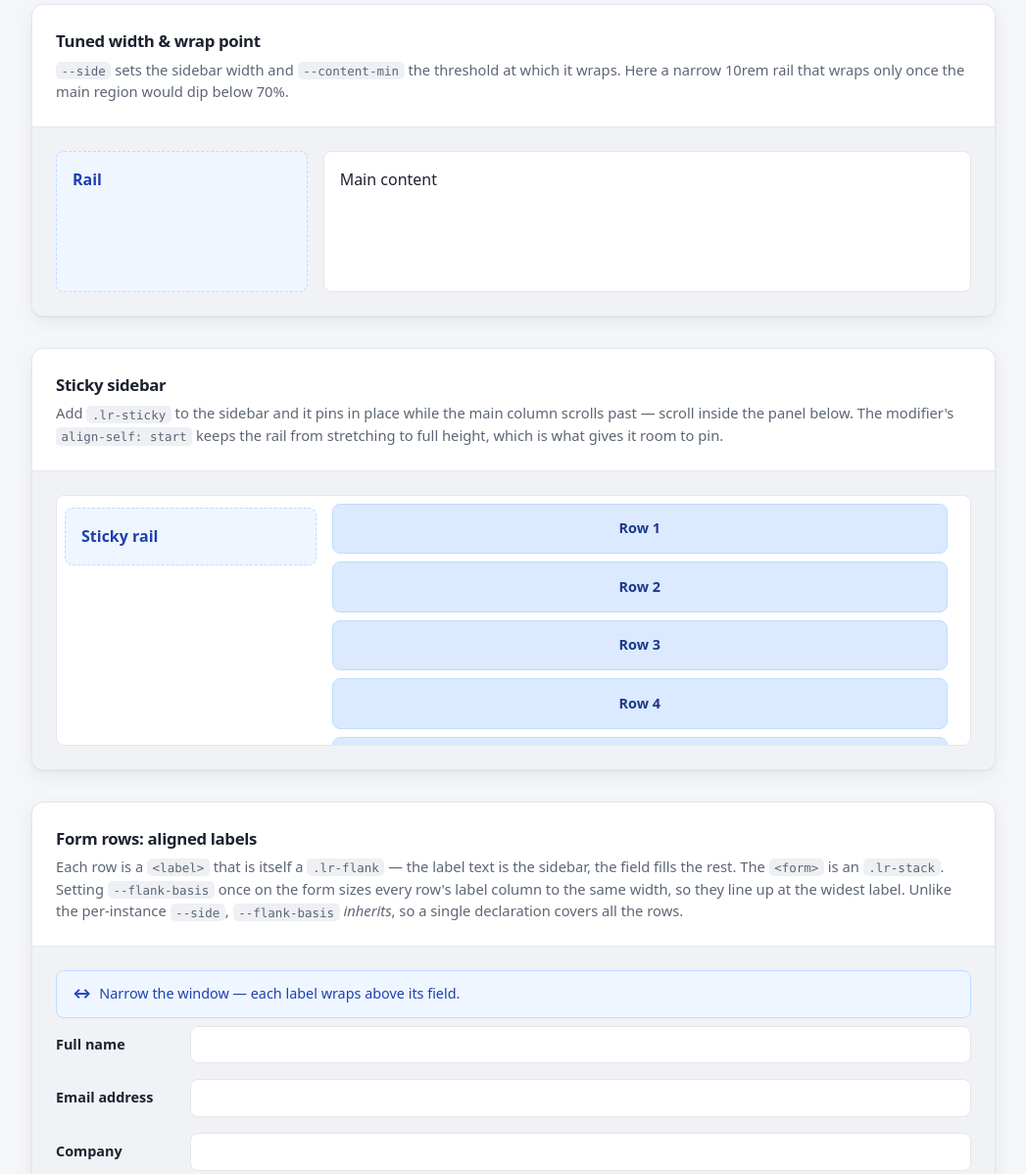
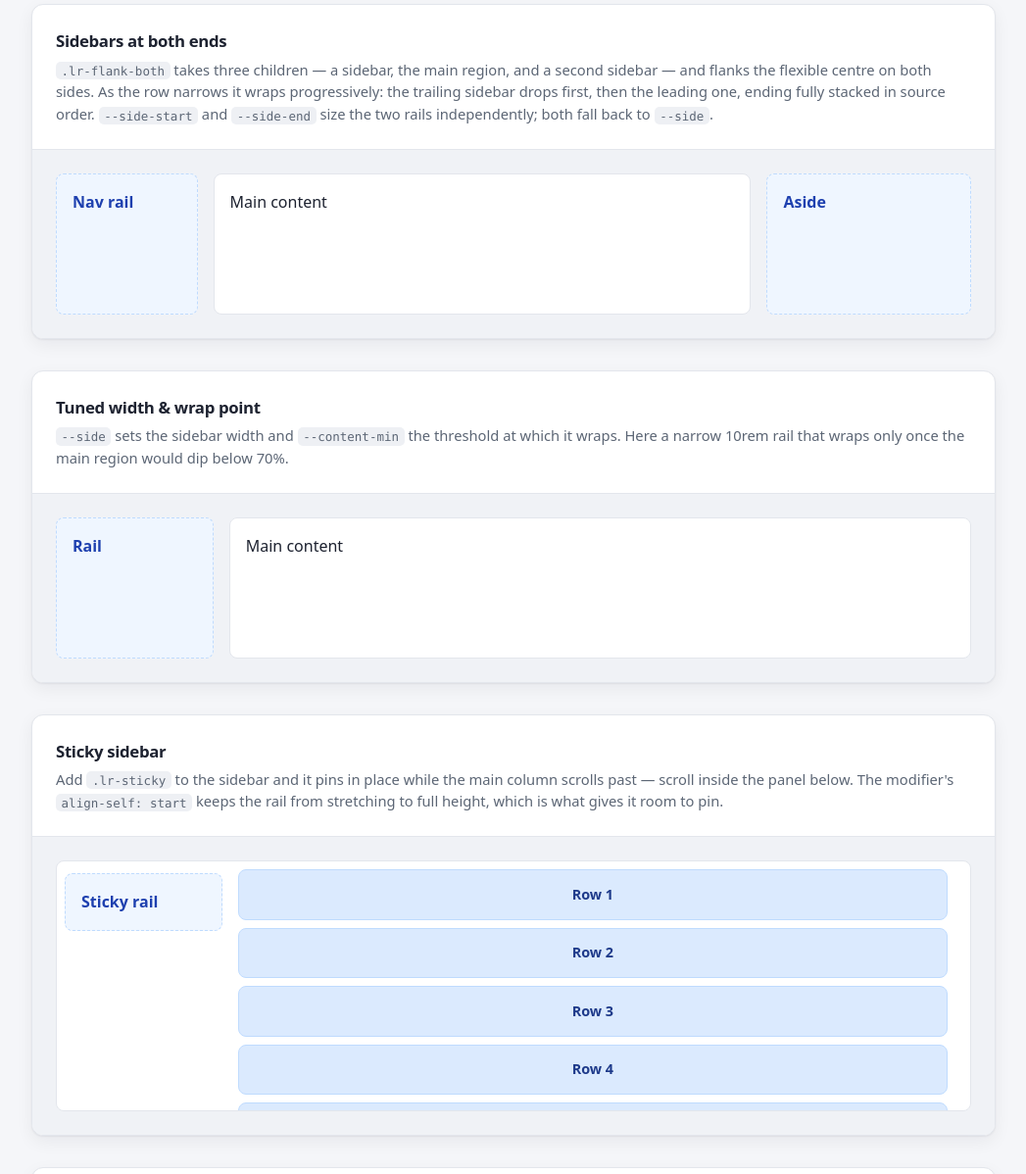
Before and after one commit to LRStack/LRLayout, a website: page showcase/flank.html in a window 1280 px wide. Shown: the part 979-2177 px from the top of the page at 98% size, without its empty margins (116-1163 px from the left). Drawn offline with nearby package versions, Linux system fonts and the light colour scheme; files that its build step writes are made by us from their sources.

Commit message:
added flank-both; reworked flank

```diff
--- a/showcase/flank.html
+++ b/showcase/flank.html
@@ -41,7 +41,7 @@
         <div class="demo__head lr-stack lr-gap-xs lr-pad-lg">
           <h2>Sidebar + main</h2>
           <p class="note">
-            A plain <code>.lr-flank</code>. The first child is the sidebar
+            A plain <code>.lr-flank-start</code>. The first child is the sidebar
             (<code>--side</code> wide), the second fills the rest.
           </p>
         </div>
@@ -49,7 +49,7 @@
           <p class="callout lr-cluster lr-items-baseline lr-gap-sm">
             Narrow the window until the sidebar drops below the main region.
           </p>
-          <div class="lr-flank">
+          <div class="lr-flank-start">
             <div class="panel">Sidebar</div>
             <div class="panel panel--main">Main content</div>
           </div>
@@ -65,9 +65,33 @@
           </p>
         </div>
         <div class="stage lr-stack lr-gap-sm lr-pad-lg">
-          <div class="lr-flank lr-flank-end">
+          <div class="lr-flank-end">
             <div class="panel panel--main">Main content</div>
             <div class="panel">Sidebar</div>
+          </div>
+        </div>
+      </section>
+
+      <section class="demo">
+        <div class="demo__head lr-stack lr-gap-xs lr-pad-lg">
+          <h2>Sidebars at both ends</h2>
+          <p class="note">
+            <code>.lr-flank-both</code> takes three children — a sidebar, the
+            main region, and a second sidebar — and flanks the flexible centre on
+            both sides. As the row narrows it wraps progressively: the trailing
+            sidebar drops first, then the leading one, ending fully stacked in
+            source order. <code>--side-start</code> and <code>--side-end</code>
+            size the two rails independently; both fall back to <code>--side</code>.
+          </p>
+        </div>
+        <div class="stage lr-stack lr-gap-sm lr-pad-lg">
+          <div
+            class="lr-flank-both"
+            style="--side-start: 9rem; --side-end: 13rem; --content-min: 30%"
+          >
+            <aside class="panel">Nav rail</aside>
+            <div class="panel panel--main">Main content</div>
+            <aside class="panel">Aside</aside>
           </div>
         </div>
       </section>
@@ -83,7 +107,7 @@
           </p>
         </div>
         <div class="stage lr-stack lr-gap-sm lr-pad-lg">
-          <div class="lr-flank" style="--side: 10rem; --content-min: 70%">
+          <div class="lr-flank-start" style="--side: 10rem; --content-min: 70%">
             <div class="panel">Rail</div>
             <div class="panel panel--main">Main content</div>
           </div>
@@ -103,7 +127,7 @@
         <div class="stage lr-stack lr-gap-sm lr-pad-lg">
           <div class="scrollbox lr-scroll-y">
             <div
-              class="lr-flank lr-pad-sm"
+              class="lr-flank-start lr-pad-sm"
               style="--side: 10rem; --content-min: 60%"
             >
               <aside class="panel lr-sticky" style="--sticky-top: 0.75rem">
@@ -129,7 +153,7 @@
           <h2>Form rows: aligned labels</h2>
           <p class="note">
             Each row is a <code>&lt;label&gt;</code> that is itself a
-            <code>.lr-flank</code> — the label text is the sidebar, the field
+            <code>.lr-flank-start</code> — the label text is the sidebar, the field
             fills the rest. The <code>&lt;form&gt;</code> is an
             <code>.lr-stack</code>. Setting <code>--flank-basis</code> once on the
             form sizes every row's label column to the same width, so they line
@@ -143,11 +167,11 @@
             Narrow the window — each label wraps above its field.
           </p>
           <form class="lr-stack lr-gap-md" style="--flank-basis: 8rem">
-            <label class="lr-flank lr-items-center lr-gap-sm">
+            <label class="lr-flank-start lr-items-center lr-gap-sm">
               <span class="field-label">Full name</span>
               <input class="field" type="text" name="name" autocomplete="name" />
             </label>
-            <label class="lr-flank lr-items-center lr-gap-sm">
+            <label class="lr-flank-start lr-items-center lr-gap-sm">
               <span class="field-label">Email address</span>
               <input
                 class="field"
@@ -156,7 +180,7 @@
                 autocomplete="email"
               />
             </label>
-            <label class="lr-flank lr-items-center lr-gap-sm">
+            <label class="lr-flank-start lr-items-center lr-gap-sm">
               <span class="field-label">Company</span>
               <input
                 class="field"
@@ -165,7 +189,7 @@
                 autocomplete="organization"
               />
             </label>
-            <label class="lr-flank lr-items-start lr-gap-sm">
+            <label class="lr-flank-start lr-items-start lr-gap-sm">
               <span class="field-label">Message</span>
               <textarea class="field" name="message" rows="3"></textarea>
             </label>
--- a/showcase/showcase.css
+++ b/showcase/showcase.css
@@ -206,7 +206,7 @@ code {
 
 /* --- Form rows (flank demo) ----------------------------------------------- */
 /* Cosmetic only. The arrangement is the library's job: each <label> is an
-   .lr-flank (label text = sidebar, field = main) and the <form> is an .lr-stack.
+   .lr-flank-start (label text = sidebar, field = main) and the <form> is an .lr-stack.
    These rules just make the controls legible. No widths here — the field fills
    the flank's main region and the label column width comes from --flank-basis in
    the markup. */
--- a/src/_tokens.scss
+++ b/src/_tokens.scss
@@ -39,8 +39,8 @@ $space: (
 //
 // These @property rules sit OUTSIDE the cascade layers on purpose: registration
 // is global and unaffected by the cascade.
-$knobs: gap, pad, items, justify, wrap, ratio, object, side, content-min,
-  threshold, min, max, cols, sticky-top, gutter, inset;
+$knobs: gap, pad, items, justify, wrap, ratio, object, side, side-start,
+  side-end, content-min, threshold, min, max, cols, sticky-top, gutter, inset;
 
 @each $knob in $knobs {
   @property --#{$knob} {
--- a/src/layouts/_flank.scss
+++ b/src/layouts/_flank.scss
@@ -1,60 +1,104 @@
 // =============================================================================
 // Flank
 // -----------------------------------------------------------------------------
-// A sidebar flanking a flexible main region. The sidebar takes an intrinsic
-// width (--side) while the main region fills the rest; once the main region can
-// no longer hold at least --content-min of the row, the two wrap to stacked.
-// No media queries — the switch is driven purely by available space.
+// A sidebar of intrinsic width flanking a flexible main region. The sidebar
+// takes a preferred width (--side) while the main region fills the rest; once
+// the main region can no longer hold at least --content-min of the row, the two
+// wrap to stacked. No media queries — the switch is driven purely by available
+// space.
 //
-// Source order is sidebar-first. Add .lr-flank-end to move the sidebar to the
-// other side without changing the markup order.
+// Three parallel variants, used one at a time (there is no bare .lr-flank):
+//   .lr-flank-start — one sidebar on the leading edge, main after it.
+//   .lr-flank-end   — one sidebar on the trailing edge, main before it.
+//   .lr-flank-both  — a sidebar at each end with a flexible centre. Expects
+//                     exactly three element children: start sidebar, main, end
+//                     sidebar. As space tightens it wraps progressively —
+//                     [S | main | E] → [S | main] / [E] → [S] / [main] / [E] —
+//                     stacking in source order, no media queries.
 //
-// Knobs: --side (sidebar width, per-instance), --flank-basis (sidebar width that
-//        *inherits* — set it once on an ancestor, e.g. a <form>, and every
-//        nested flank picks up the same width; handy for aligning a column of
-//        form labels. --side still wins when both are set), --content-min (wrap
-//        threshold), --gap, --items (align-items), --pad.
+// Knobs: --side (sidebar width, per-instance), --side-start / --side-end (on
+//        -both only: override one end's width, each falling back to --side),
+//        --flank-basis (sidebar width that *inherits* — set it once on an
+//        ancestor, e.g. a <form>, and every nested flank picks up the same
+//        width; handy for aligning a column of form labels. --side still wins
+//        when both are set), --content-min (wrap threshold), --gap, --items
+//        (align-items), --pad.
+//
+// Why the --lr-* indirection below: --side / --side-start / --side-end /
+// --content-min are read on the flex *children*, but the public knobs are
+// registered `inherits: false` (so a knob set on one layout never leaks into a
+// nested one). A non-inherited custom property set on the container would not
+// reach the child, so var(--side) there would silently fall back to the literal.
+// Each variant therefore re-exposes the resolved value as an *inheriting* --lr-*
+// var on the container; the child reads that. Because every flank container
+// re-declares these, the inheriting value still can't escape a nested flank.
 // =============================================================================
 
 @layer lrlayout.layouts {
-  .lr-flank {
+  // Shared container — every variant is the same wrapping flex row.
+  .lr-flank-start,
+  .lr-flank-end,
+  .lr-flank-both {
     box-sizing: border-box;
     display: flex;
     flex-wrap: wrap;
     align-items: var(--items, stretch);
     gap: var(--gap, var(--lr-space-md));
     padding: var(--pad, 0);
+
+    // Child-read knobs, resolved here and handed down as inheriting vars.
+    --lr-side: var(--side, var(--flank-basis, 16rem));
+    --lr-side-start: var(--side-start, var(--lr-side));
+    --lr-side-end: var(--side-end, var(--lr-side));
+    --lr-content-min: var(--content-min, 50%);
   }
 
+  // --- One sidebar, leading side --------------------------------------------
   // Sidebar (first child): a preferred width that can shrink/grow to fill a row.
-  // Width resolves per-instance --side first, then an inherited --flank-basis
-  // (so one declaration on an ancestor can size a whole column of flanks), then
-  // the literal default.
-  .lr-flank > :first-child {
-    flex-basis: var(--side, var(--flank-basis, 16rem));
+  .lr-flank-start > :first-child {
+    flex-basis: var(--lr-side);
     flex-grow: 1;
   }
 
   // Main region (last child): soaks up the remaining space, but refuses to drop
   // below --content-min, forcing a wrap instead.
-  .lr-flank > :last-child {
+  .lr-flank-start > :last-child {
     flex-basis: 0;
     flex-grow: 999;
-    min-inline-size: var(--content-min, 50%);
+    min-inline-size: var(--lr-content-min);
   }
 
-  // --- Sidebar on the trailing side -----------------------------------------
-  // Swap the roles: content becomes the first child, sidebar the last. Declared
-  // after the base rules so it wins on source order at equal specificity.
+  // --- One sidebar, trailing side -------------------------------------------
+  // The same layout mirrored: main is the first child, sidebar the last.
   .lr-flank-end > :first-child {
     flex-basis: 0;
     flex-grow: 999;
-    min-inline-size: var(--content-min, 50%);
+    min-inline-size: var(--lr-content-min);
   }
 
   .lr-flank-end > :last-child {
-    flex-basis: var(--side, var(--flank-basis, 16rem));
+    flex-basis: var(--lr-side);
     flex-grow: 1;
-    min-inline-size: auto; // clear the base rule's content-min on the sidebar
+  }
+
+  // --- Sidebars at both ends, flexible centre -------------------------------
+  // Exactly three children. The two flanking sidebars share --side, with
+  // --side-start / --side-end overriding either end independently.
+  .lr-flank-both > :first-child {
+    flex-basis: var(--lr-side-start);
+    flex-grow: 1;
+  }
+
+  .lr-flank-both > :last-child {
+    flex-basis: var(--lr-side-end);
+    flex-grow: 1;
+  }
+
+  // The centre (middle child) soaks up the remaining space and holds the wrap
+  // threshold, exactly like the main region of a single-sided flank.
+  .lr-flank-both > :nth-child(2) {
+    flex-basis: 0;
+    flex-grow: 999;
+    min-inline-size: var(--lr-content-min);
   }
 }
```
Also changed, not shown: ROADMAP.md (+5 -2 lines), showcase/combined.html (+1 -1 lines), README.md.
